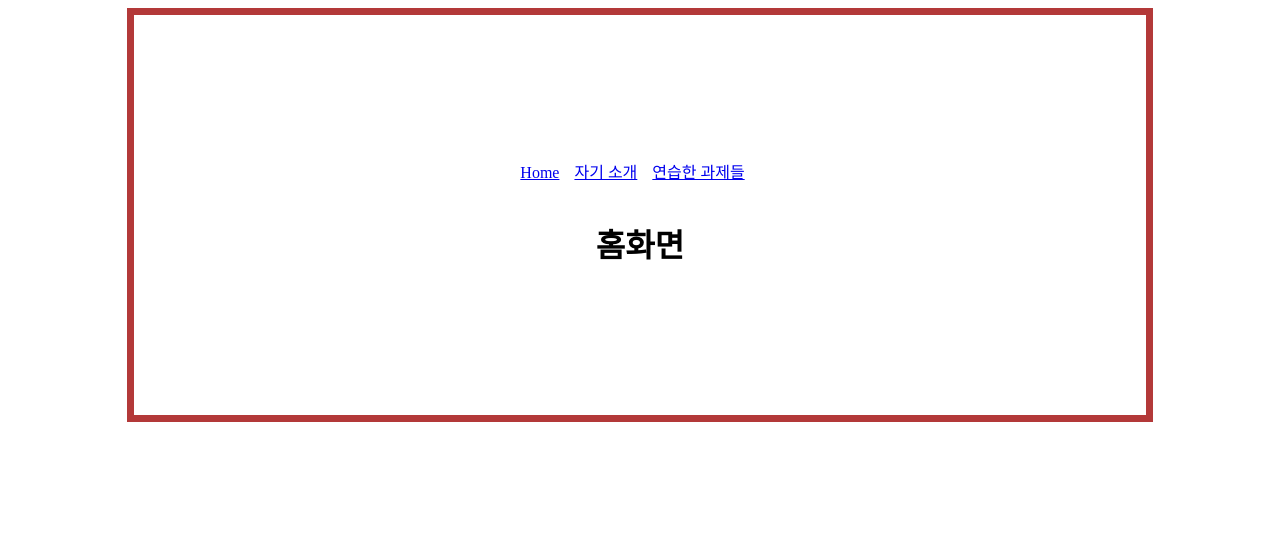
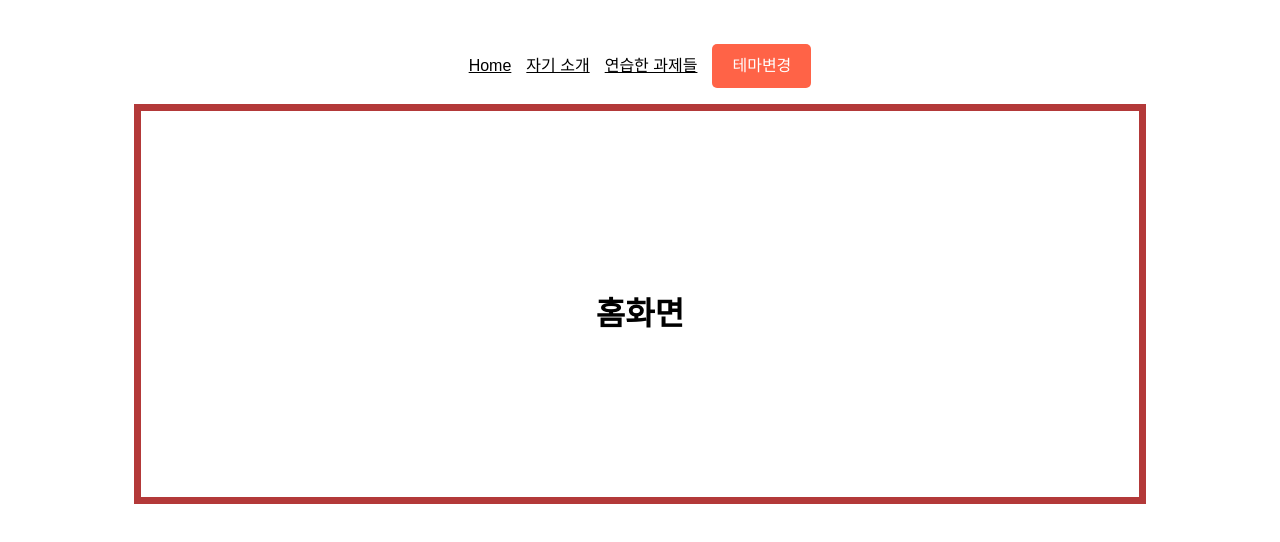
Before and after one commit to mkhajiit/practice-board, a React (Vite) app: page / in a window 1280 px wide. Shown: the top 542 px of the page. Built offline with nearby package versions, Linux system fonts and the light colour scheme; what @tensorflow/tfjs would draw is missing.

Commit message:
theme을 이용한 다크모드 적용

```diff
--- a/package.json
+++ b/package.json
@@ -15,7 +15,8 @@
     "react": "^19.0.0",
     "react-dom": "^19.0.0",
     "react-router-dom": "^7.1.5",
-    "styled-components": "^6.1.15"
+    "styled-components": "^6.1.15",
+    "zustand": "^5.0.3"
   },
   "devDependencies": {
     "@eslint/js": "^9.19.0",
--- a/src/App.tsx
+++ b/src/App.tsx
@@ -1,5 +1,8 @@
-import styled from 'styled-components';
+import styled, { ThemeProvider } from 'styled-components';
 import Router from './router/Router';
+import { useState } from 'react';
+import { darkTheme, lightTheme } from './theme';
+import { GlobalStyle } from './GlobalStyle';
 
 // 전역에 영향을 주는 스타일 컴포넌트
 // 일단 핸드폰같은 작은 디바이스에도 적용 되도록 놔둘것
@@ -10,10 +13,20 @@ const Container = styled.div`
 `;
 
 function App() {
+  const [isDarkMode, setIsDarkMode] = useState(false);
+  const theme = isDarkMode ? darkTheme : lightTheme;
+
+  const toggleTheme = () => {
+    setIsDarkMode((prev) => !prev);
+  };
+
   return (
-    <Container>
-      <Router />
-    </Container>
+    <ThemeProvider theme={theme}>
+      <GlobalStyle />
+      <Container>
+        <Router toggleTheme={toggleTheme} />
+      </Container>
+    </ThemeProvider>
   );
 }
 
--- /dev/null
+++ b/src/GlobalStyle.ts
@@ -0,0 +1,101 @@
+import { createGlobalStyle } from 'styled-components';
+
+export const GlobalStyle = createGlobalStyle`
+  //css reset
+  /* box-sizing 규칙을 명시합니다. */
+  *,
+  *::before,
+  *::after {
+    box-sizing: border-box;
+  }
+
+  /* 폰트 크기의 팽창을 방지합니다. */
+  html {
+    -moz-text-size-adjust: none;
+    -webkit-text-size-adjust: none;
+    text-size-adjust: none;
+  }
+
+  /* 기본 여백을 제거하여 작성된 CSS를 더 잘 제어할 수 있습니다. */
+  body,
+  h1,
+  h2,
+  h3,
+  h4,
+  p,
+  figure,
+  blockquote,
+  dl,
+  dd {
+    margin-block-end: 0;
+  }
+
+  /* list를 role값으로 갖는 ul, ol 요소의 기본 목록 스타일을 제거합니다. */
+  ul[role='list'],
+  ol[role='list'] {
+    list-style: none;
+  }
+
+  /* 핵심 body의 기본값을 설정합니다. */
+  body {
+    min-height: 100vh;
+    line-height: 1.5;
+  }
+
+  /* 제목 요소와 상호작용하는 요소에 대해 line-height를 더 짧게 설정합니다. */
+  h1,
+  h2,
+  h3,
+  h4,
+  button,
+  input,
+  label {
+    line-height: 1.1;
+  }
+
+  /* 제목에 대한 text-wrap을 balance로 설정합니다. */
+  h1,
+  h2,
+  h3,
+  h4 {
+    text-wrap: balance;
+  }
+
+  /* 클래스가 없는 기본 a 태그 요소는 기본 스타일을 가져옵니다. */
+  a:not([class]) {
+    text-decoration-skip-ink: auto;
+    color: currentColor;
+  }
+
+  /* 이미지 관련 작업을 더 쉽게 합니다. */
+  img,
+  picture {
+    max-width: 100%;
+    display: block;
+  }
+
+  /* input 및 button 항목들이 글꼴을 상속하도록 합니다. */
+  input,
+  button,
+  textarea,
+  select {
+    font: inherit;
+  }
+
+  /* 행 속성이 없는 textarea가 너무 작지 않도록 합니다. */
+  textarea:not([rows]) {
+    min-height: 10em;
+  }
+
+  /* 고정된 모든 항목에는 여분의 스크롤 여백이 있어야 합니다. */
+  :target {
+    scroll-margin-block: 5ex;
+  }
+
+  body{
+  background-color: ${(props) => props.theme.bgColor};
+  color: ${(props) => props.theme.textColor};
+  transition: background-color 0.3s ease, color 0.3s ease;
+  font-family: Arial, sans-serif;
+  }
+`;
--- a/src/components/BoardLayout.tsx
+++ b/src/components/BoardLayout.tsx
@@ -4,7 +4,18 @@ import { Outlet } from 'react-router-dom';
 import Navigation from './Navigation';
 
 // 스타일드 컴포넌트
-const Layout = styled.div`
+const MainContainer = styled.div`
+  width: 100%;
+  height: 60%;
+  min-width: 500px;
+  min-height: 400px;
+  display: flex;
+  flex-direction: column;
+  align-items: center;
+  justify-content: center;
+`;
+
+const ContentsLayout = styled.div`
   width: 100%;
   height: auto;
   min-width: 320px;
@@ -24,12 +35,14 @@ const Layout = styled.div`
   }
 `;
 
-function BoardLayout() {
+function BoardLayout({ toggleTheme }: { toggleTheme: () => void }) {
   return (
-    <Layout>
-      <Navigation />
-      <Outlet />
-    </Layout>
+    <MainContainer>
+      <Navigation toggleTheme={toggleTheme} />
+      <ContentsLayout>
+        <Outlet />
+      </ContentsLayout>
+    </MainContainer>
   );
 }
 
--- a/src/components/Navigation.tsx
+++ b/src/components/Navigation.tsx
@@ -1,5 +1,6 @@
 import { Link } from 'react-router-dom';
 import styled from 'styled-components';
+import ThemeToggleButton from './ThemeToggleButton';
 
 const Navbar = styled.div`
   ul {
@@ -11,7 +12,8 @@ const Navbar = styled.div`
     margin-right: 15px; /* 항목 간의 간격을 조정 */
   }
 `;
-function Navigation() {
+
+function Navigation({ toggleTheme }: { toggleTheme: () => void }) {
   return (
     <Navbar>
       <ul>
@@ -24,6 +26,7 @@ function Navigation() {
         <li>
           <Link to='/contents'>연습한 과제들</Link>
         </li>
+        <ThemeToggleButton toggleTheme={toggleTheme} />
       </ul>
     </Navbar>
   );
--- /dev/null
+++ b/src/components/ThemeToggleButton.tsx
@@ -0,0 +1,18 @@
+import styled from 'styled-components';
+
+const ToggleButton = styled.button`
+  background: ${(props) => props.theme.buttonBg};
+  color: ${(props) => props.theme.buttonText};
+  border: none;
+  padding: 10px 20px;
+  cursor: pointer;
+  font-size: 16px;
+  margin-top: 20px;
+  border-radius: 5px;
+`;
+
+function ThemeToggleButton({ toggleTheme }: { toggleTheme: () => void }) {
+  return <ToggleButton onClick={toggleTheme}>테마변경</ToggleButton>;
+}
+
+export default ThemeToggleButton;
--- a/src/router/Router.tsx
+++ b/src/router/Router.tsx
@@ -13,12 +13,16 @@ import HomePage from '../pages/HomePage.tsx';
 import IntroducePage from '../pages/IntroducePage.tsx';
 import NotFound from '../pages/NotFound.tsx';
 
+type RouterProps = {
+  toggleTheme: () => void; // toggleTheme prop 타입 추가
+};
+
 // index 속성이 있는 Route는 현재 라우트의 기본 경로(즉, /)에서만 렌더링됨
-function Router() {
+function Router({ toggleTheme }: RouterProps) {
   return (
     <BrowserRouter>
       <Routes>
-        <Route path='/' element={<BoardLayout />}>
+        <Route path='/' element={<BoardLayout toggleTheme={toggleTheme} />}>
           <Route index element={<HomePage />} />
           <Route path='contents' element={<PracticePage />}>
             <Route path='search' element={<Search />} />
--- /dev/null
+++ b/src/theme.ts
@@ -0,0 +1,15 @@
+export const lightTheme = {
+  bgColor: '#ffffff',
+  textColor: '#000000',
+  buttonBg: 'tomato',
+  buttonText: '#ffffff',
+};
+
+export const darkTheme = {
+  bgColor: '#1e272e',
+  textColor: '#ffffff',
+  buttonBg: '#27ae60',
+  buttonText: '#000000',
+};
+
+export type ThemeType = typeof lightTheme;
```
Also changed, not shown: 2 other files (tests, documents, lock files or other folders).
